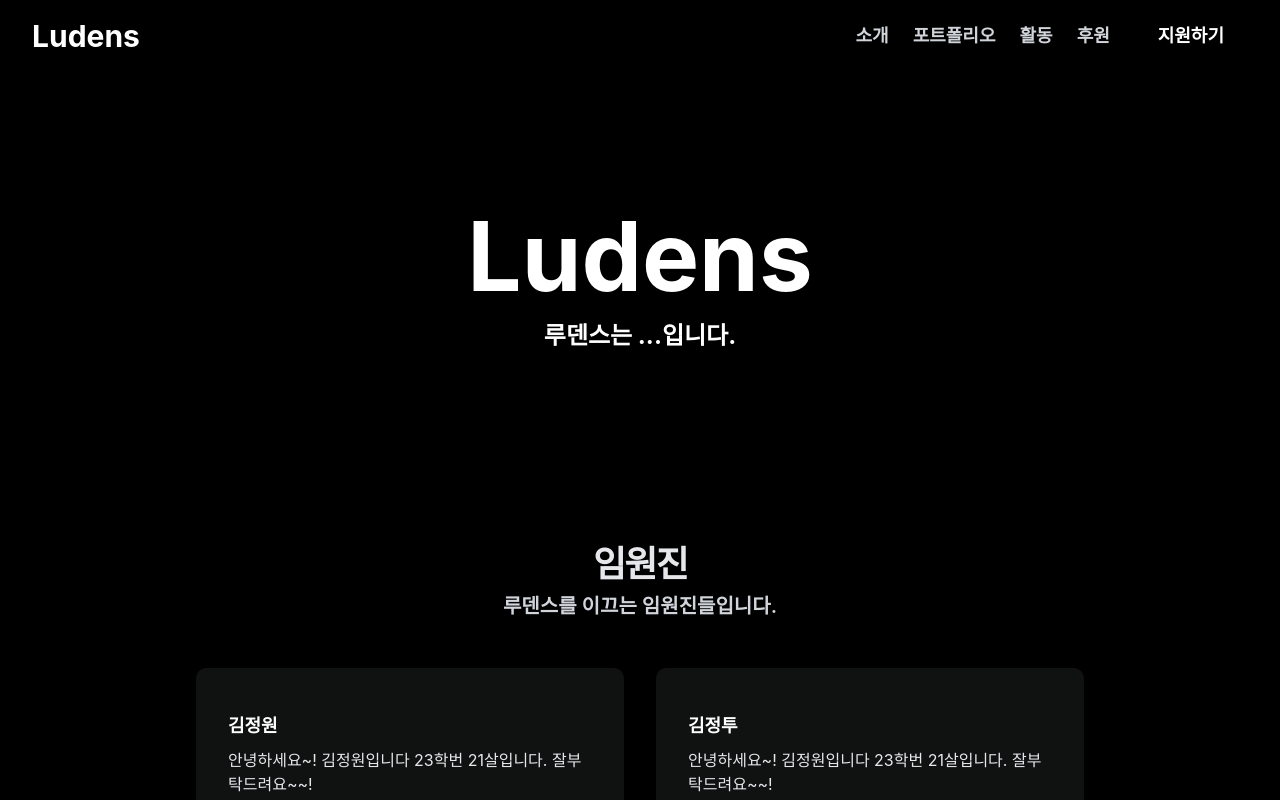
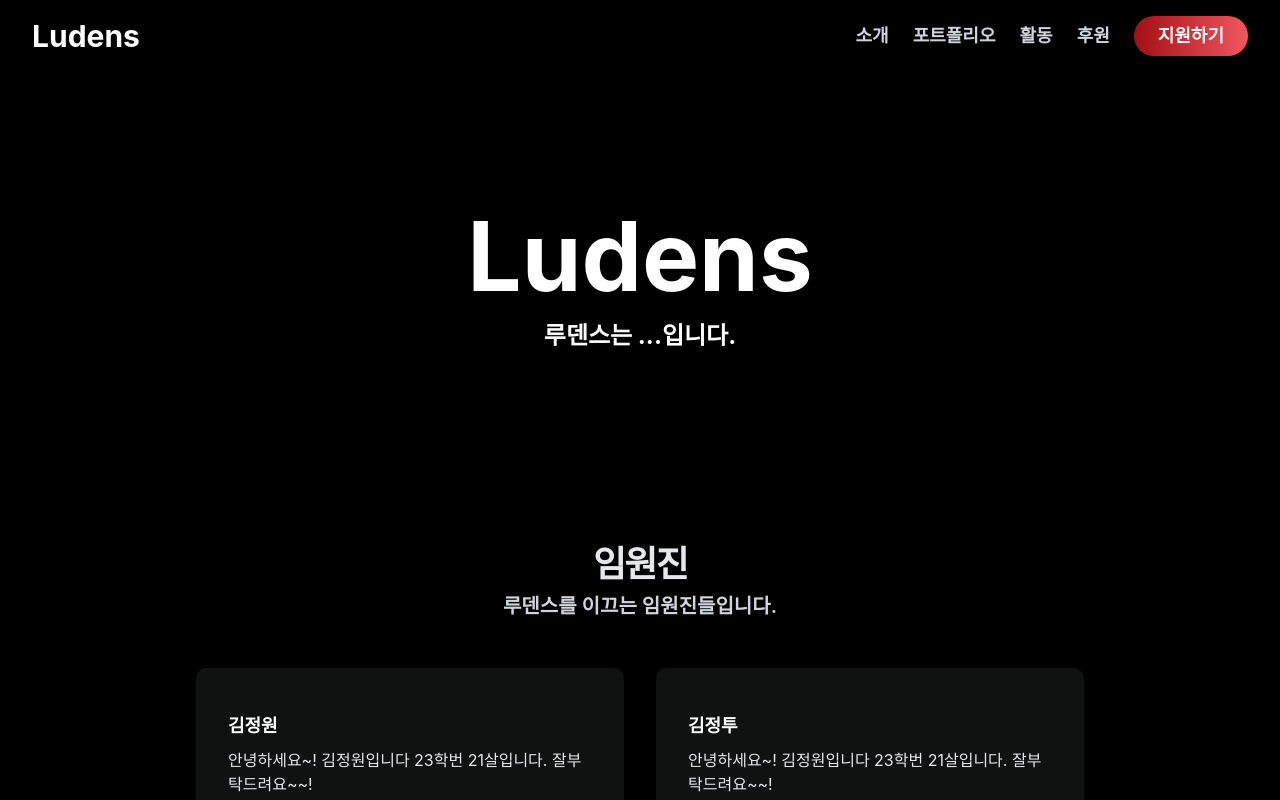
Before and after one commit to CuriHuS/ludens-homepage, a Next.js app: page /about in a window 1280 px wide. Shown: the top 800 px of the page. Built offline with nearby package versions, Linux system fonts and the light colour scheme.

Commit message:
style: remove unused code

```diff
--- a/src/components/common/ApplyButton/index.tsx
+++ b/src/components/common/ApplyButton/index.tsx
@@ -6,8 +6,7 @@ export default function ApplyButton() {
             href={APPLY_FORM_URL}
             target="_blank"
             rel="noopener noreferrer"
-            // className="px-6 py-1.5 text-lg font-extrabold text-white rounded-3xl bg-kyunghee-red hover:bg-gradient-to-r hover:from-kyunghee-red hover:to-white/10 hover:to-70% transition-all duration-1000 w-fit"
-            className="px-6 py-1.5 text-lg font-extrabold text-white rounded-3xl bg-gradient-to-r from-kyunghee-red via-kyunghee-red-50 via-50% to-kyunghee-red-20 to-80% bg-size-200 bg-pos-0 hover:bg-pos-100 transition-all duration-1000 w-fit"
+            className="px-6 py-1.5 text-lg font-extrabold text-white rounded-3xl bg-gradient-to-r from-kyunghee-red-950 via-kyunghee-red-500 via-50% to-kyunghee-red-300 to-80% bg-size-200 bg-pos-0 hover:bg-pos-100 transition-all duration-1000 w-fit"
         >
             지원하기
         </a>
```
